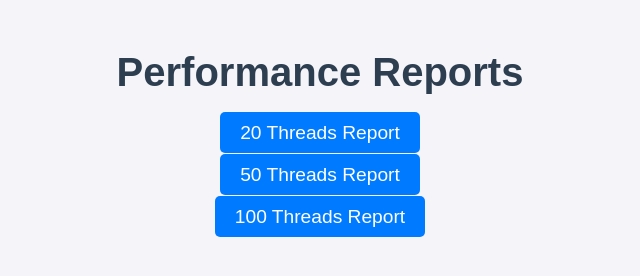
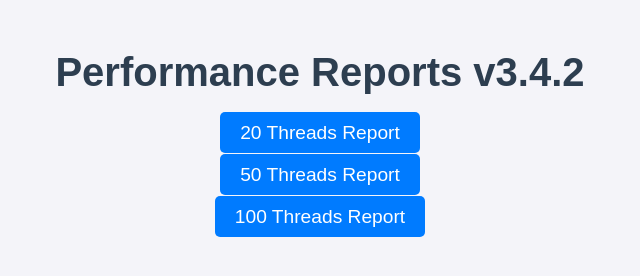
Before and after one commit to maybeKate/maybekate.github.io, a plain HTML site: page index.html in a window 1280 px wide. Shown: the whole page, without its empty margins (320-960 px from the left). Drawn offline with Linux system fonts and the light colour scheme.

Commit message:
Update index.html

```diff
--- a/index.html
+++ b/index.html
@@ -3,7 +3,7 @@
 <head>
   <meta charset="UTF-8">
   <meta name="viewport" content="width=device-width, initial-scale=1.0">
-  <title>Performance Reports v3.4.2</title>
+  <title>Performance Reports</title>
   <style>
     body {
       font-family: Arial, sans-serif;
@@ -54,7 +54,7 @@
   </style>
 </head>
 <body>
-  <h1>Performance Reports</h1>
+  <h1>Performance Reports v3.4.2</h1>
   <ul>
     <li><a href="./v%203.4.2/20_threads_report/index.html">20 Threads Report</a></li>
     <li><a href="./v%203.4.2/50_threads_report/index.html">50 Threads Report</a></li>
```
